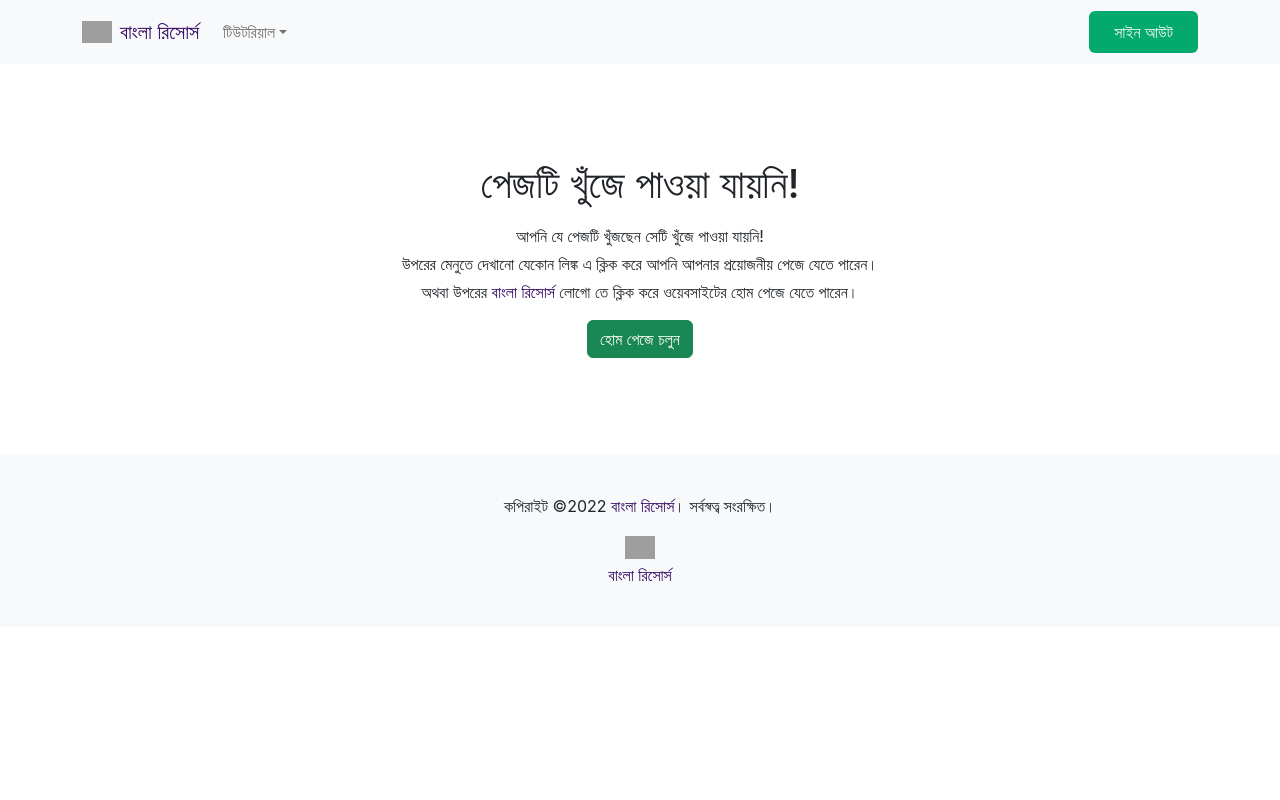
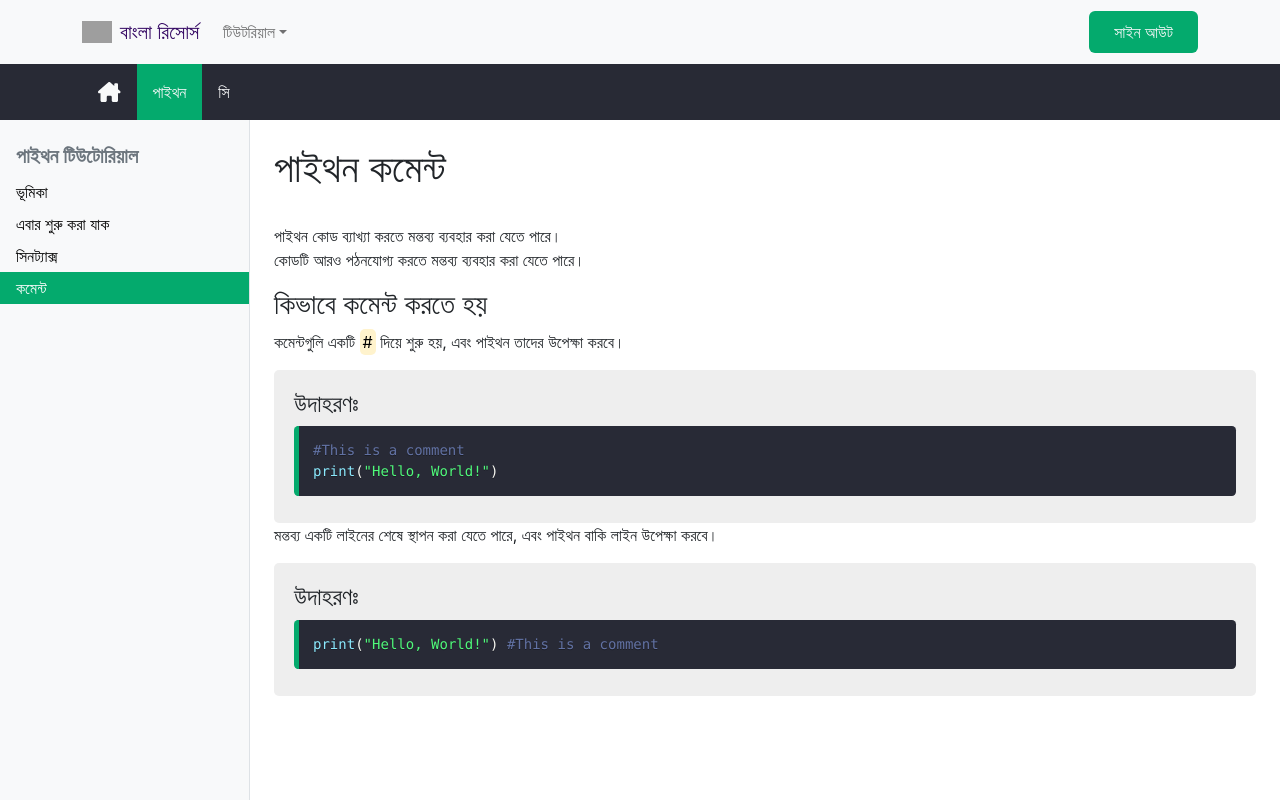
Before and after one commit to crescentpartha/Bangla-EdTech-Resources, a React (Create React App) app in the folder bangla-resources/: page /pythonHome/python_comments in a window 1280 px wide. Shown: the top 800 px of the page. Built offline with nearby package versions, Linux system fonts and the light colour scheme; no server answers; grey boxes are pictures that could not be loaded.

Commit message:
Comment section added

```diff
--- a/bangla-resources/src/App.js
+++ b/bangla-resources/src/App.js
@@ -10,6 +10,7 @@ import PythonHome from './components/Pages/Python/PythonHome/PythonHome';
 import PythonIntroduction from './components/Pages/Python/Contents/js/Python_Introduction';
 import PythonGetStarted from './components/Pages/Python/Contents/js/Python_GetStarted';
 import PythonSyntax from './components/Pages/Python/Contents/js/Python_Syntax';
+import PythonComments from './components/Pages/Python/Contents/js/Python_Comments';
 import CHome from './components/Pages/C/CHome/CHome';
 import CIntroduction from './components/Pages/C/Contents/js/C_Introduction';
 import CGetStarted from './components/Pages/C/Contents/js/C_GetStarted';
@@ -27,6 +28,7 @@ function App() {
           <Route path='python_introduction' element={<PythonIntroduction></PythonIntroduction>}></Route>
           <Route path='python_getStarted' element={<PythonGetStarted></PythonGetStarted>}></Route>
           <Route path='python_syntax' element={<PythonSyntax></PythonSyntax>}></Route>
+          <Route path='python_comments' element={<PythonComments></PythonComments>}></Route>
         </Route>
         <Route path='/cHome' element={<CHome></CHome>}>
           <Route path='c_introduction' element={<CIntroduction></CIntroduction>}></Route>
--- /dev/null
+++ b/bangla-resources/src/components/Pages/Python/Contents/js/Python_Comments.js
@@ -0,0 +1,38 @@
+import React from 'react';
+import Code from '../../../Common/CodeThemes/Dracula_SyntaxHighlighter';
+
+const code1 = `#This is a comment
+print("Hello, World!")`;
+
+const code2 = `print("Hello, World!") #This is a comment`;
+
+const Python_Comments = () => {
+    return (
+        <div className='border-bottom' style={{ height: '100vh', overflow: 'auto' }}>
+            <div className='text-start p-4'>
+                <h1>পাইথন কমেন্ট</h1> <br />
+                <div>
+                    <div>
+                        <p>পাইথন কোড ব্যাখ্যা করতে মন্তব্য ব্যবহার করা যেতে পারে। <br /> কোডটি আরও পঠনযোগ্য করতে মন্তব্য ব্যবহার করা যেতে পারে।</p>
+                        <h3>কিভাবে কমেন্ট করতে হয়</h3>
+                        <p>কমেন্টগুলি একটি <mark>#</mark> দিয়ে শুরু হয়, এবং পাইথন তাদের উপেক্ষা করবে।</p>
+                        <div className='clipboard'>
+                            <h4>উদাহরণঃ</h4>
+                            <Code language='python' code={code1}></Code>
+                        </div>
+                        <p>মন্তব্য একটি লাইনের শেষে স্থাপন করা যেতে পারে, এবং পাইথন বাকি লাইন উপেক্ষা করবে।</p>
+                        <div className='clipboard'>
+                            <h4>উদাহরণঃ</h4>
+                            <Code language='python' code={code2}></Code>
+                        </div>
+                    </div>
+                    <div>
+
+                    </div>
+                </div>
+            </div>
+        </div>
+    );
+};
+
+export default Python_Comments;
--- a/bangla-resources/src/components/Pages/Python/pythonHome/PythonHome.js
+++ b/bangla-resources/src/components/Pages/Python/pythonHome/PythonHome.js
@@ -14,6 +14,7 @@ const PythonHome = () => {
                         <CustomLink className=' py-1 px-3 d-block' to='python_introduction'>ভূমিকা</CustomLink>
                         <CustomLink className='py-1 px-3 d-block' to='python_getStarted'>এবার শুরু করা যাক</CustomLink>
                         <CustomLink className='py-1 px-3 d-block' to='python_syntax'>সিনট্যাক্স</CustomLink>
+                        <CustomLink className='py-1 px-3 d-block' to='python_comments'>কমেন্ট</CustomLink>
                     </nav>
                 </div>
                 <Outlet />
```
